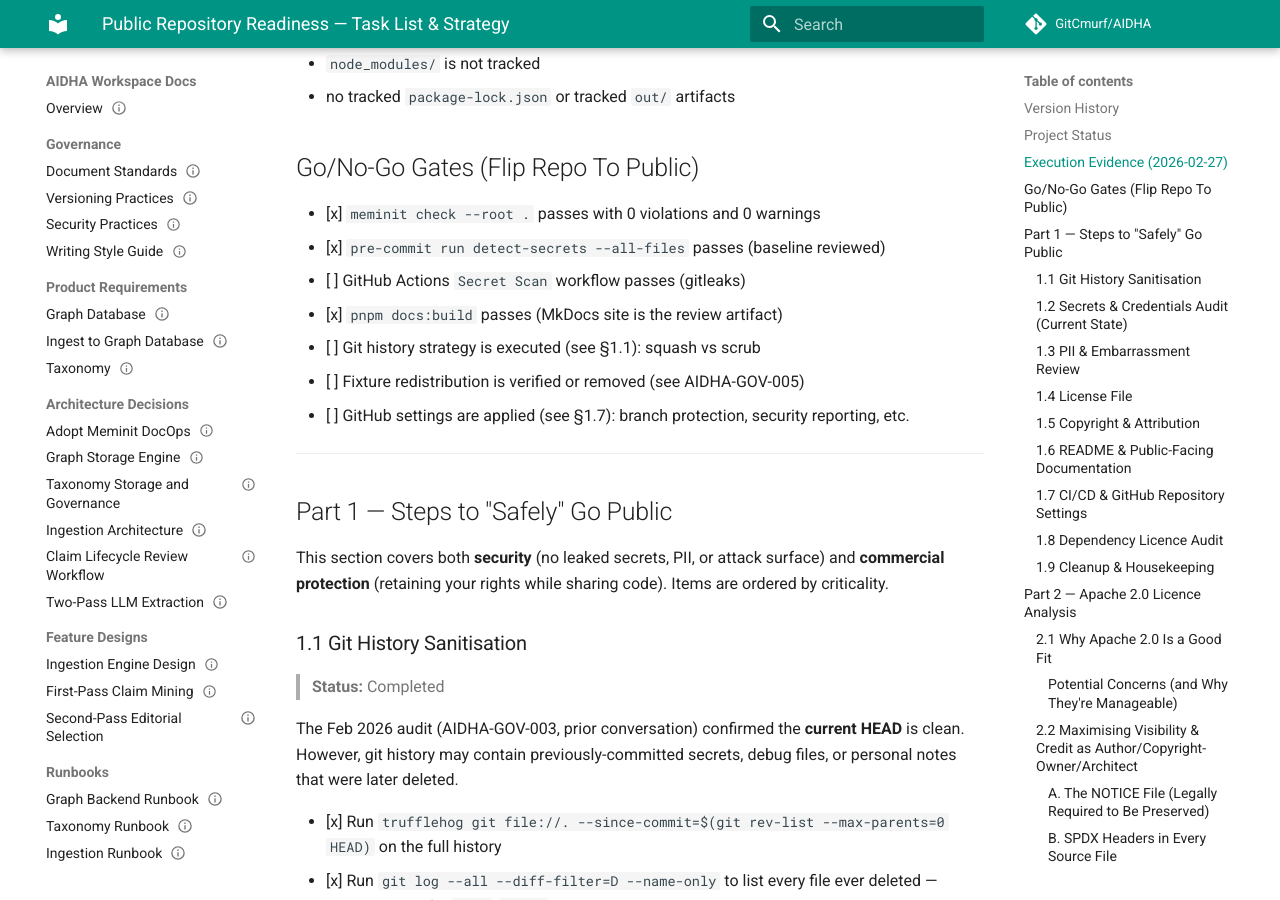
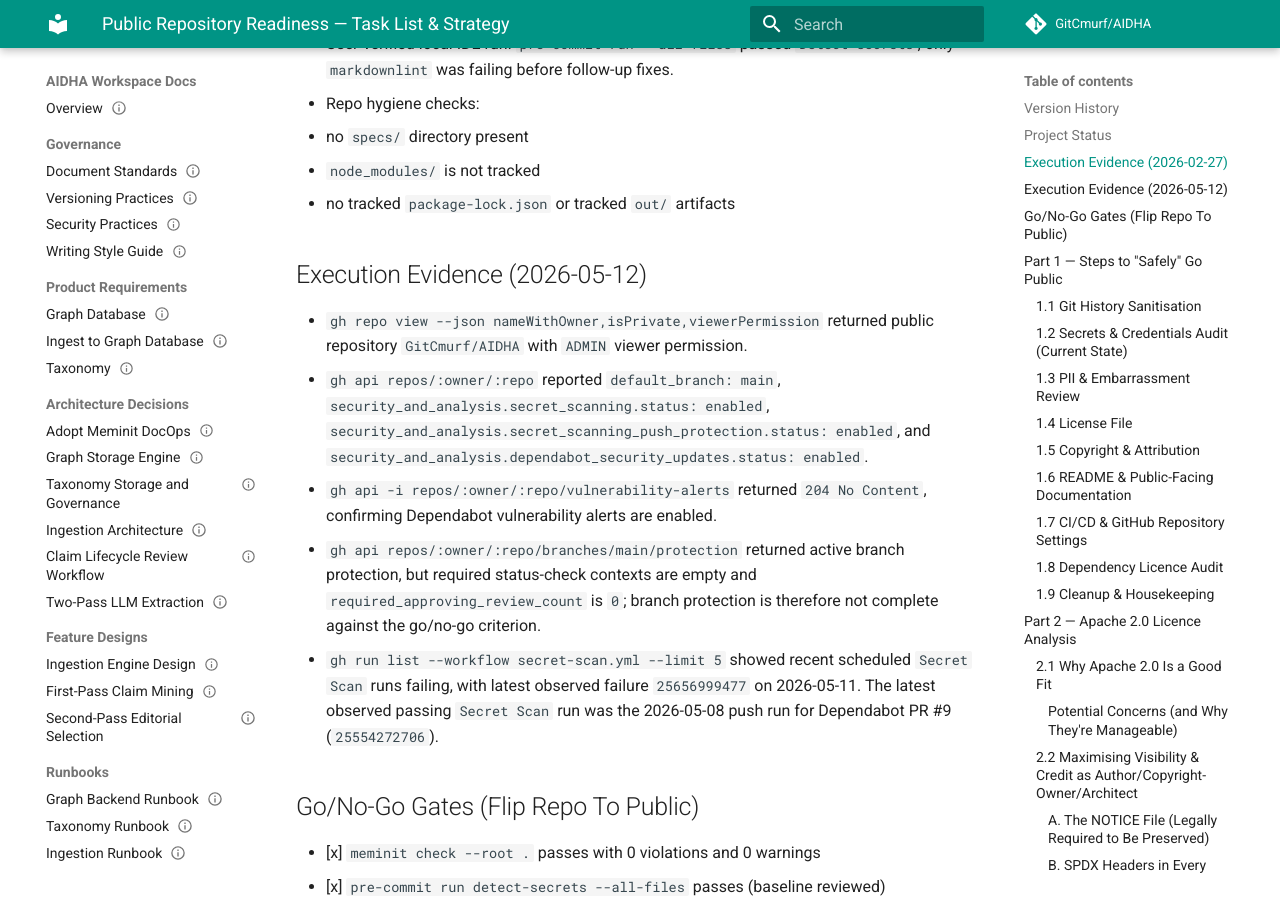
Before and after one commit to GitCmurf/AIDHA, an MkDocs documentation site: the page built from docs/05-planning/tasks/task-001-public-repo.md, in a window 1280 px wide and 900 px high, scrolled down 1969 px. Built offline with MkDocs 1.6.1 and Material for MkDocs 9.7.7, drawn with Linux system fonts in a browser that asks for light colours; comment, search, counter and statistics services are not loaded; the version menu is left out; some of the changed text lies outside the part shown.

Commit message:
docs: align public readiness evidence

```diff
--- a/docs/01-indices/catalog.json
+++ b/docs/01-indices/catalog.json
@@ -682,7 +682,7 @@
       "document_id": "AIDHA-TASK-007",
       "owner": "Ingestion Engineering Lead",
       "status": "Draft",
-      "version": "1.55",
+      "version": "1.56",
       "last_updated": "2026-05-12",
       "title": "Engineering Tech Debt Backlog",
       "type": "TASK",
@@ -732,8 +732,8 @@
       "document_id": "AIDHA-TASK-001",
       "owner": "GitCmurf",
       "status": "Draft",
-      "version": "1.10",
-      "last_updated": "2026-02-27",
+      "version": "1.11",
+      "last_updated": "2026-05-12",
       "title": "Public Repository Readiness — Task List & Strategy",
       "type": "TASK",
       "docops_version": "2.0"
--- a/docs/05-planning/tasks/task-001-public-repo.md
+++ b/docs/05-planning/tasks/task-001-public-repo.md
@@ -2,8 +2,8 @@
 document_id: AIDHA-TASK-001
 owner: GitCmurf
 status: Draft
-version: "1.10"
-last_updated: 2026-02-27
+version: "1.11"
+last_updated: 2026-05-12
 title: Public Repository Readiness — Task List & Strategy
 type: TASK
 docops_version: "2.0"
@@ -14,8 +14,8 @@ docops_version: "2.0"
 > **Document ID:** AIDHA-TASK-001
 > **Owner:** GitCmurf
 > **Status:** Draft
-> **Version:** 1.10
-> **Last Updated:** 2026-02-27
+> **Version:** 1.11
+> **Last Updated:** 2026-05-12
 > **Type:** TASK
 
 # Public Repository Readiness — Task List & Strategy
@@ -35,6 +35,7 @@ docops_version: "2.0"
 | 1.8     | 2026-02-24 | AI     | Add fixture/license and history-scan clarifications for public launch. | — | Draft | — |
 | 1.9     | 2026-02-27 | AI     | Refresh checklist evidence, close verified local gates, and add environment-variable documentation evidence. | — | Draft | — |
 | 1.10    | 2026-02-27 | AI     | Complete PII review, dependency license audit, and create CONTRIBUTING_QUICK.md. | — | Draft | — |
+| 1.11    | 2026-05-12 | AI     | Record live GitHub repository-security evidence from TASK-007 closeout audit. | — | Draft | AIDHA-TASK-007 |
 
 ## Project Status
 
@@ -51,6 +52,23 @@ Version History records document revisions only.
   - no `specs/` directory present
   - `node_modules/` is not tracked
   - no tracked `package-lock.json` or tracked `out/` artifacts
+
+## Execution Evidence (2026-05-12)
+
+- `gh repo view --json nameWithOwner,isPrivate,viewerPermission` returned public repository
+  `GitCmurf/AIDHA` with `ADMIN` viewer permission.
+- `gh api repos/:owner/:repo` reported `default_branch: main`,
+  `security_and_analysis.secret_scanning.status: enabled`,
+  `security_and_analysis.secret_scanning_push_protection.status: enabled`, and
+  `security_and_analysis.dependabot_security_updates.status: enabled`.
+- `gh api -i repos/:owner/:repo/vulnerability-alerts` returned `204 No Content`, confirming
+  Dependabot vulnerability alerts are enabled.
+- `gh api repos/:owner/:repo/branches/main/protection` returned active branch protection, but
+  required status-check contexts are empty and `required_approving_review_count` is `0`; branch
+  protection is therefore not complete against the go/no-go criterion.
+- `gh run list --workflow secret-scan.yml --limit 5` showed recent scheduled `Secret Scan` runs
+  failing, with latest observed failure `25656999477` on 2026-05-11. The latest observed passing
+  `Secret Scan` run was the 2026-05-08 push run for Dependabot PR #9 (`25554272706`).
 
 ## Go/No-Go Gates (Flip Repo To Public)
 
@@ -164,9 +182,9 @@ The current `LICENSE.md` now contains the full Apache 2.0 license text.
 - [x] Review `.github/workflows/docs-check.yml` — ensure it doesn't expose secrets in logs
 - [ ] Add branch protection rules (require PR reviews, passing CI before merge)
 - [ ] Configure GitHub repository settings:
-  - [ ] Enable Dependabot for security alerts
-  - [ ] Enable secret scanning (GitHub Advanced Security)
-  - [ ] Set default branch to `main`
+  - [x] Enable Dependabot for security alerts
+  - [x] Enable secret scanning (GitHub Advanced Security)
+  - [x] Set default branch to `main`
   - [ ] Consider enabling GitHub Discussions for community engagement
 
 ### 1.8 Dependency Licence Audit
@@ -514,6 +532,6 @@ cannot experience the core value of AIDHA within 5 minutes, they will move on.
 
 - [x] Add licence badge to README (§1.6)
 - [ ] Create `CITATION.cff` (§2.2D)
-- [ ] Enable Dependabot and secret scanning (§1.7)
+- [x] Enable Dependabot and secret scanning (§1.7)
 - [ ] Add `TRADEMARKS.md` (§3.5)
 - [ ] Set up branch protection rules (§1.7)
```
Also changed, not shown: docs/05-planning/tasks/task-007-tech-debt-backlog.md (+4 -3 lines).
